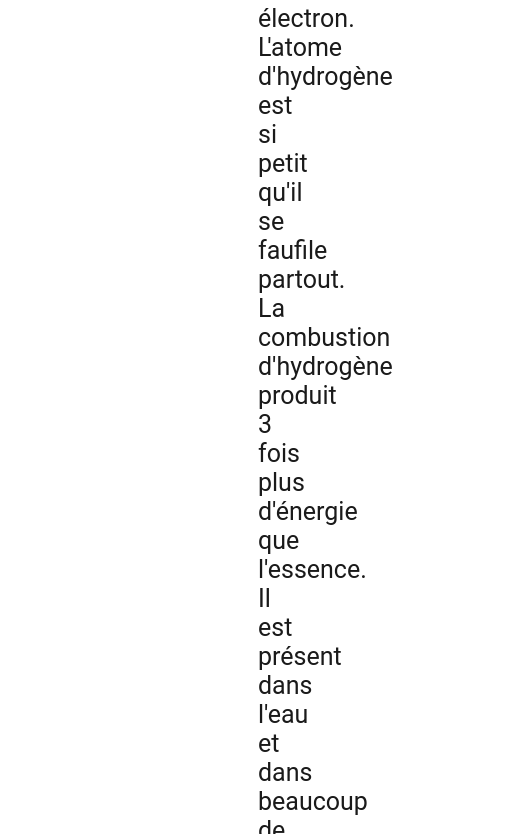
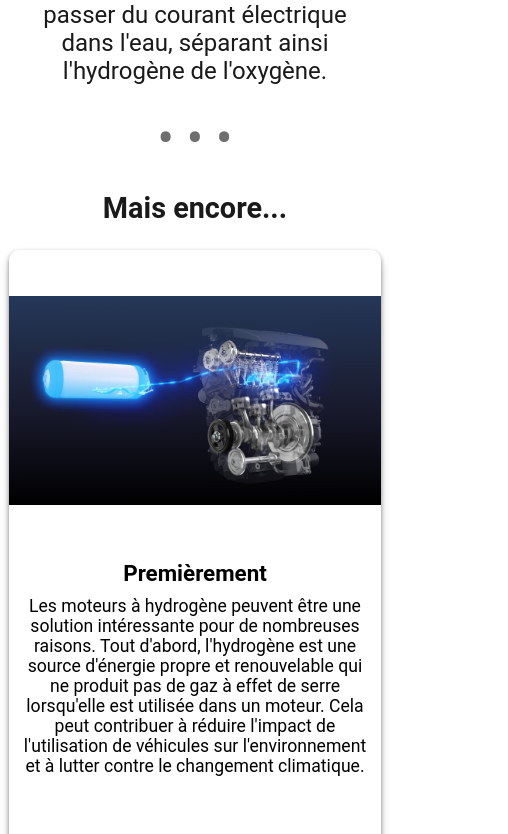
Before and after one commit to Imbwbl/first-lego-league-H1-website, a Svelte app: page / in a window 390 px wide. Shown: the part 1166-2000 px from the top of the page, 508 px wide, since content can reach past the window. Built offline with nearby package versions, Linux system fonts and the light colour scheme.

Commit message:
Update app.css

```diff
--- a/src/app.css
+++ b/src/app.css
@@ -7,13 +7,18 @@
   margin-top: 1em;
   margin-bottom: 1em;
 }
+.topLogo {
+  width: 15%;
+  height: auto;
+  padding-right: 5px;
+}
 .hr2 {
   margin: 16px 0;
   border: 0;
   text-align: center;
 }
 .hr2:before {
-  content: "••••••••••••••••••••••••••••••••••••••••••••••••••••••••••••••••••••••••••••••••••••  ";
+  content: "~ ~ ~";
   font-size: 50px;
   color: #6e6e6e;
 }
@@ -25,7 +30,7 @@
 }
 
 .hr1:before {
-  content: "•••••••";
+  content: "• • •";
   font-size: 50px;
   color: #6e6e6e;
 }
@@ -33,30 +38,40 @@ h1 {
   padding: 3px;
   font-weight: 900;
   text-align: center;
-  font-size: 3em;
+  font-size: 2em;
+}
+.title {
+  color: #2a2a2a;
 }
 h2{
-  font-size: 30px;
+  font-size: 1.8em;
   transition: all 500ms;
 }
 
-h2:hover{
+.separationhr {
+  display: none;
+  visibility: hidden;
+}
+
+/* h2:hover{
   font-size: 35px;
   transition: all 500ms;
   text-shadow: 4px 4px #558ABB;
 
-}
+} */
 p.subtitle{
-  padding-left: 10em;
-  padding-right: 10em;
-  font-size: 25px;
+  padding-left: 10%;
+  padding-right: 10%;
+  font-size: 1.2em;
+  color: #1a1a1a;
   transition: all 1000ms;
 }
 
+/*
 p.subtitle:hover{
   transition: all 500ms;
   text-shadow: 1px 1px #000000;
-}
+}*/
 
 .grid {
   display: flex;
@@ -67,11 +82,11 @@ p.subtitle:hover{
 .card {
   border-radius: 10px;
   position: relative;
-  width: 45%;
+  width: 600px;
   box-sizing: border-box;
   overflow: hidden;
   box-shadow: rgba(0, 0, 0, 0.4) 0px 2px 4px, rgba(0, 0, 0, 0.3) 0px 7px 13px -3px, rgba(0, 0, 0, 0.2) 0px -3px 0px inset;
-  margin: 1% 30px 30px 0;
+  margin: 30px;
 }
 .card:hover {
   box-shadow: rgba(17, 17, 26, 0.1) 0px 8px 24px, rgba(17, 17, 26, 0.1) 0px 16px 56px, rgba(17, 17, 26, 0.1) 0px 24px 80px;
@@ -82,8 +97,9 @@ p.subtitle:hover{
   margin-right: 0;
 }
 
-.card img {
+.card > img {
   width: 100%;
+  max-width: 600px;
   height: 100%;
   object-fit: cover;
 }
@@ -110,60 +126,73 @@ p.subtitle:hover{
 
 .card-overlay h3 {
   color: white;
-  font-size: 2.8em;
+  font-size: 1.4em;
   margin: 10px;
-  padding-top: 20%;
 }
 
 .card-overlay p {
   color: white;
-  font-size: 2em;
-  margin: 10px;
+  font-size: 1.1em;
+  margin: 0 80px;
 }
 
-/*
-.figuresContainer{
+@media screen and (max-width : 980px) {
+  p.subtitle{
+    padding-left: 1em;
+    padding-right: 1em;
+    font-size: 1.5em;
+  }
 
-  display: flex;
-  flex-wrap: wrap;
-  justify-content: center;
+  .separationhr {
+    visibility: hidden;
+  }
+  .card {
+    margin: 1px;
+  }
+  .card-overlay p {
+    margin: 0 10px;
+  }
+}
+@media screen and (max-width : 500px) {
+  p.subtitle{
+    padding-left: 1em;
+    padding-right: 1em;
+    font-size: 1.5em;
 
   }
-#block_1 {
-  background-size: 10% 10%;
-  background: url("/Toyota.jpg") no-repeat center;
+  .card {
+    margin: 1px;
+    overflow: visible;
+    /* height: 600px; */
   }
-
-#block_2 {
-  background-size: cover;
-  background: url("https://mobile.ledesk.ma/wp-content/uploads/2022/01/Hydrogene-vert.jpg") no-repeat center;
+  .card-overlay {
+    height: 50%;
+    border-bottom-left-radius: 5px ;
+    border-bottom-right-radius: 5px ;
+    opacity: 100%;
+    margin-top: 300px;
+    background-color: white;
+    /* margin-top: 300px; */
   }
-
-#block_3 {
-  background-size: cover;
-  background: url("https://www.vaillant.ch/local-media/b2c/heizungsratgeber/moderne-technologien/wasserstoff-1876-x-1055-px-fr-blau-2097413-format-16-9@392@retina.jpg") no-repeat center;
+  .card-overlay p {
+    color: black;
   }
-
-#block_4 {
-  background-size: cover;
-  background: url("https://www.georges.ch/wp-content/uploads/2022/05/hydrogene.jpg") no-repeat center;
+  .card-overlay h3 {
+    color: black;
   }
-.image-block>div{
-  transition: all 300ms;
-  position: absolute;
-  bottom: -30%;
-  background-color: rgba(0,0,0,0.05);
-
+  .separationhr {
+    visibility: hidden;
+    display: block;
   }
-.image-block>div:hover{
-  bottom: 20px;
+  .card > img {
+    width: 100%;
+    max-width: 600px;
+    max-height: 300px;
+    height: 300px;
+    display: block;
+    padding-bottom: 300px;
+    border-radius: 5px;
+    object-fit: contain;
+    /* object-fit: cover; */
   }
-.image-block{
-  position: relative;
-  height: 200px;
-  width: 80vh;
-  box-sizing: border-box;
-  overflow: hidden;
-  box-shadow: rgba(0, 0, 0, 0.1) 0px 4px 12px;
 }
-*/
```
Lines whose indentation alone changed are shown as unchanged.
